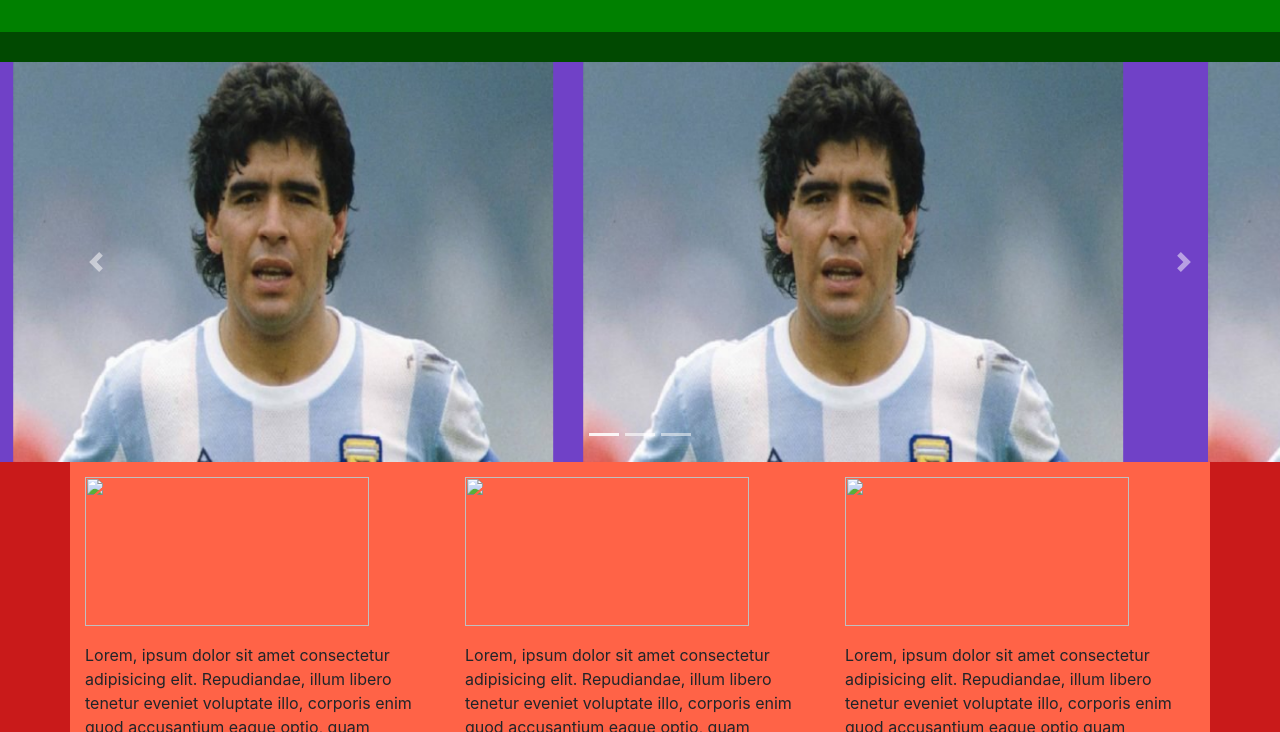
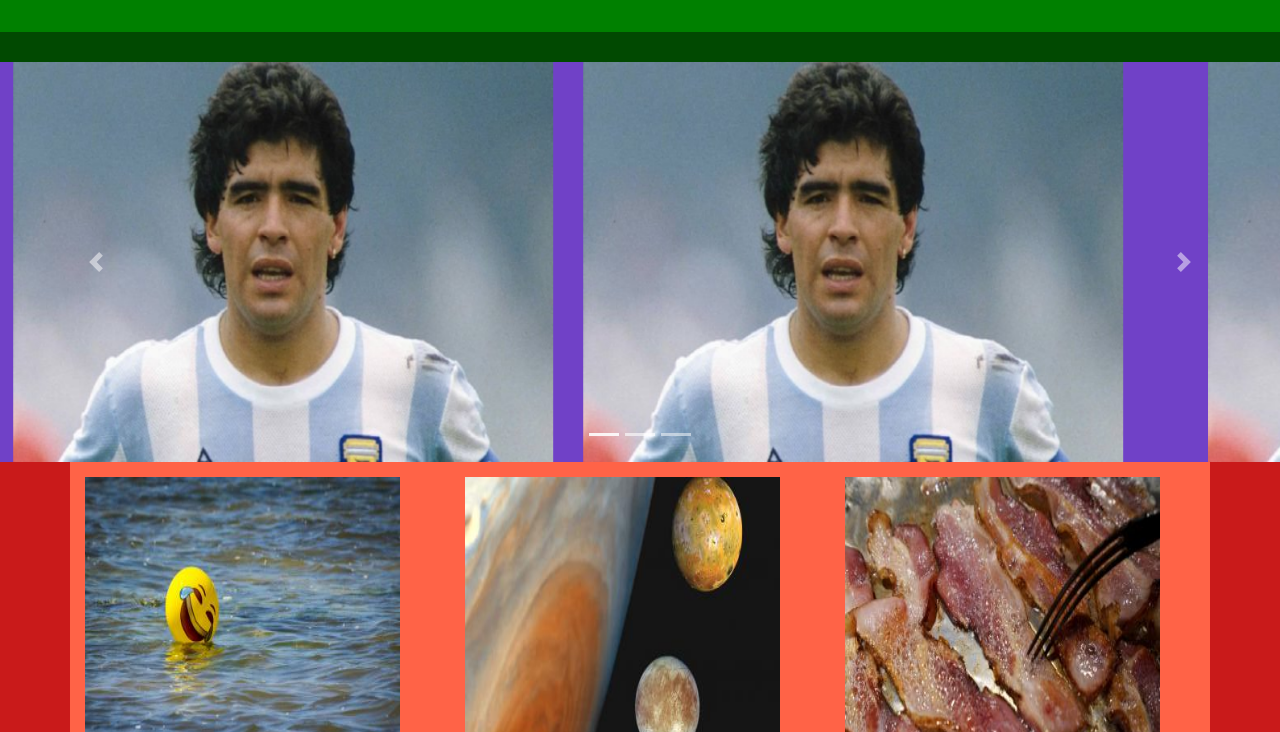
Before and after one commit to wences024/webmaster2020, a plain HTML site: page index.html in a window 1280 px wide. Shown: the part 68-800 px from the top of the page. Drawn offline with nearby package versions, Linux system fonts and the light colour scheme; the site is published under a folder, as on GitHub Pages, so addresses that start at the root find nothing.

Commit message:
imagenes corregidas

```diff
--- a/index.html
+++ b/index.html
@@ -69,19 +69,19 @@
     <div class="container noticias1 ">
       <div class="row ">
         <div class="col-4 ">
-          <img class="imageness" src="/img/nota1.jpg" alt="">
+          <img class="imageness" src="img/nota1.jpg" alt="">
           <p>Lorem, ipsum dolor sit amet consectetur adipisicing elit. Repudiandae,
             illum libero tenetur eveniet voluptate illo, corporis enim quod accusantium eaque optio,
             quam dignissimos totam debitis ipsam distinctio iusto ut commodi.</p>
         </div>
         <div class="col-4 ">
-          <img class="imageness" src="/img/nota2.jpg" alt="">
+          <img class="imageness" src="img/nota2.jpg" alt="">
           <p>Lorem, ipsum dolor sit amet consectetur adipisicing elit. Repudiandae,
             illum libero tenetur eveniet voluptate illo, corporis enim quod accusantium
             eaque optio, quam dignissimos totam debitis ipsam distinctio iusto ut commodi.</p>
         </div>
         <div class="col-4">
-          <img class="imageness" src="/img/nota3.jpg" alt="">
+          <img class="imageness" src="img/nota3.jpg" alt="">
           <p>Lorem, ipsum dolor sit amet consectetur adipisicing elit. Repudiandae,
             illum libero tenetur eveniet voluptate illo, corporis enim quod accusantium eaque optio
             quam dignissimos totam debitis ipsam distinctio iusto ut commodi.</p>
```
